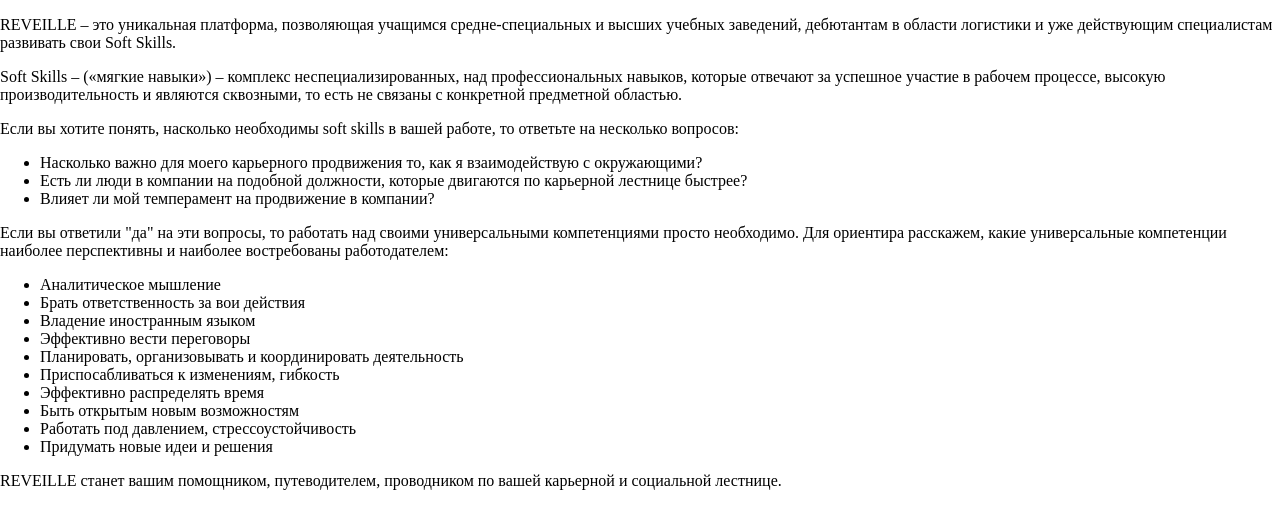
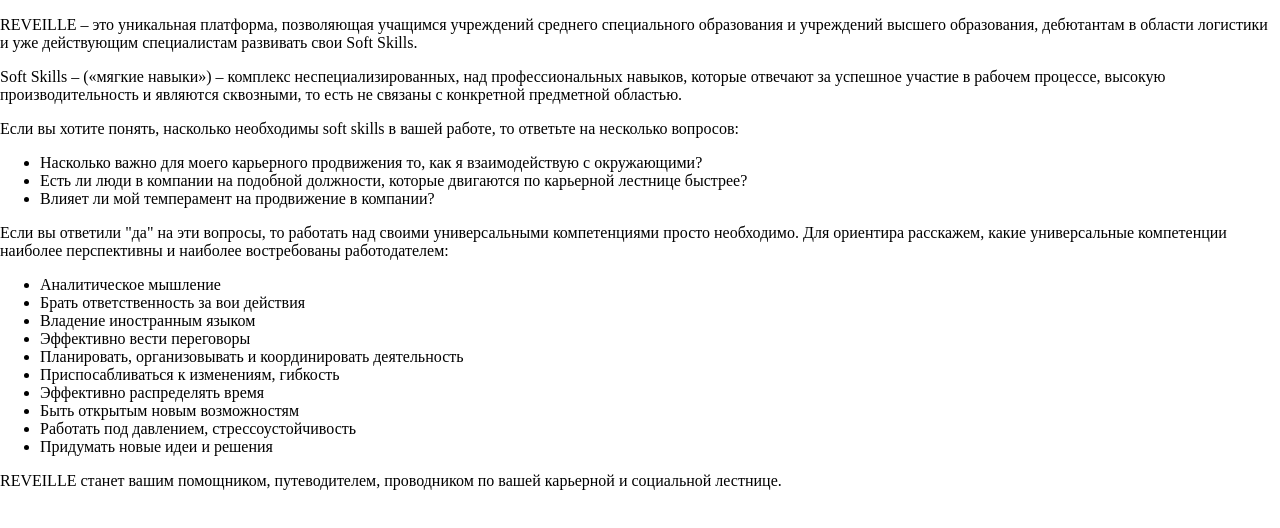
Before and after one commit to Vilnusov/Vilnusov.github.io, a plain HTML site: page about-us.html in a window 1280 px wide. Drawn offline with Linux system fonts and the light colour scheme.

Commit message:
Add files via upload

```diff
--- a/about-us.html
+++ b/about-us.html
@@ -10,7 +10,7 @@
 	</head>
 	<body>
         <p>
-            <div class="bold-name">REVEILLE</div> – это уникальная платформа, позволяющая учащимся средне-специальных и высших учебных заведений, дебютантам в области логистики и уже действующим специалистам развивать свои <div class="bold-name">Soft Skills</div>.
+            <div class="bold-name">REVEILLE</div> – это уникальная платформа, позволяющая учащимся учреждений среднего специального образования и учреждений высшего образования, дебютантам в области логистики и уже действующим специалистам развивать свои <div class="bold-name">Soft Skills</div>.
         </p>
         <p>
             <div class="bold-name">Soft Skills</div> – («мягкие навыки») – комплекс неспециализированных, над профессиональных навыков, которые отвечают за успешное участие в рабочем процессе, высокую производительность и являются сквозными, то есть не связаны с конкретной предметной областью.
```
Also changed, not shown: potok.html (+1 -0 lines).
